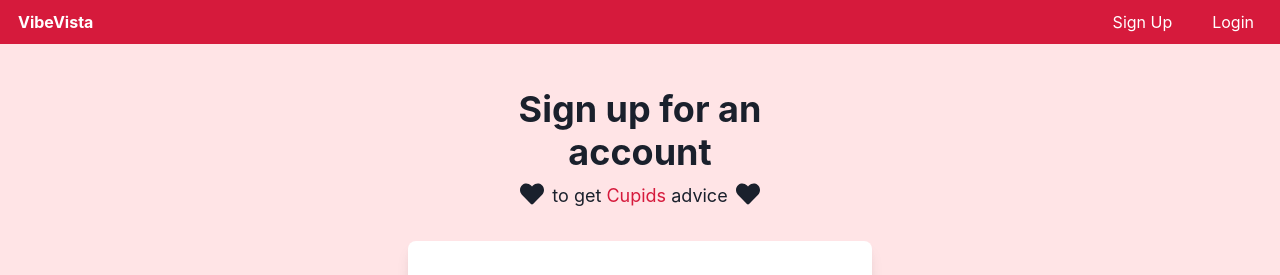
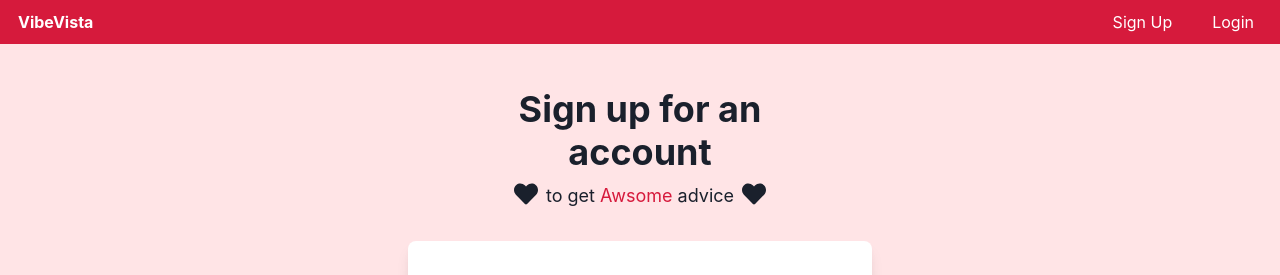
Before and after one commit to Joe-Collins-1986/Chat-GPT-Test, a React (Vite) app: page /register in a window 1280 px wide. Shown: the top 275 px of the page. Built offline with nearby package versions, Linux system fonts and the light colour scheme; no server answers.

Commit message:
correct hanbergur links

```diff
--- a/src/App.jsx
+++ b/src/App.jsx
@@ -5,8 +5,8 @@ import { Box } from "@chakra-ui/react";
 
 import HomePage from "./pages/Home";
 
-import RegisterPage from "./pages/Register";
-import LoginPage from "./pages/Login";
+import RegisterPage from "./pages/Auth/Register";
+import LoginPage from "./pages/Auth/Login";
 
 import UserProfile from "./pages/UserProfile/UserProfile";
 import UserProfilePasswordUpdate from "./pages/UserProfile/UserProfilePasswordUpdate";
--- a/src/components/Hamberger.jsx
+++ b/src/components/Hamberger.jsx
@@ -17,6 +17,16 @@ const HamburgerMenu = () => {
 
   const loggedInLinks = (
     <>
+      <NavLink to="/">
+        <MenuItem bg="pinkCustom.500" aria-label="Question">
+          Question
+        </MenuItem>
+      </NavLink>
+      <NavLink to="/user-profile/">
+        <MenuItem bg="pinkCustom.500" aria-label="Profile">
+          Profile
+        </MenuItem>
+      </NavLink>
       <Link
         onClick={() => {
           handleSignOut(setCurrentUser, navigate);
@@ -67,16 +77,6 @@ const HamburgerMenu = () => {
             mt="2"
             className="nav"
           >
-            <NavLink to="/">
-              <MenuItem bg="pinkCustom.500" aria-label="Question">
-                Question
-              </MenuItem>
-            </NavLink>
-            <NavLink to="/user-profile/">
-              <MenuItem bg="pinkCustom.500" aria-label="Profile">
-                Profile
-              </MenuItem>
-            </NavLink>
             {currentUser ? loggedInLinks : loggedOutLinks}
           </MenuList>
         </>
--- a/src/pages/Login.jsx
+++ b/src/pages/Auth/Login.jsx
@@ -14,9 +14,9 @@ import {
   AlertIcon,
 } from "@chakra-ui/react";
 import axios from "axios";
-import { useSetCurrentUser } from "../contexts/CurrentUserContext";
-import { setTokenTimestamp } from "../utils/tokenManagment";
-import { useRedirect } from "../hooks/useRedirect";
+import { useSetCurrentUser } from "../../contexts/CurrentUserContext";
+import { setTokenTimestamp } from "../../utils/tokenManagment";
+import { useRedirect } from "../../hooks/useRedirect";
 
 const LoginPage = () => {
   const setCurrentUser = useSetCurrentUser();
--- a/src/pages/Register.jsx
+++ b/src/pages/Auth/Register.jsx
@@ -66,7 +66,7 @@ const RegisterPage = () => {
                 <Text as="span" color="pinkCustom.500">
                   {" "}
                   {/* Ensure this color aligns with your theme */}
-                  Cupids
+                  Awsome
                 </Text>{" "}
                 advice
               </Text>
```
